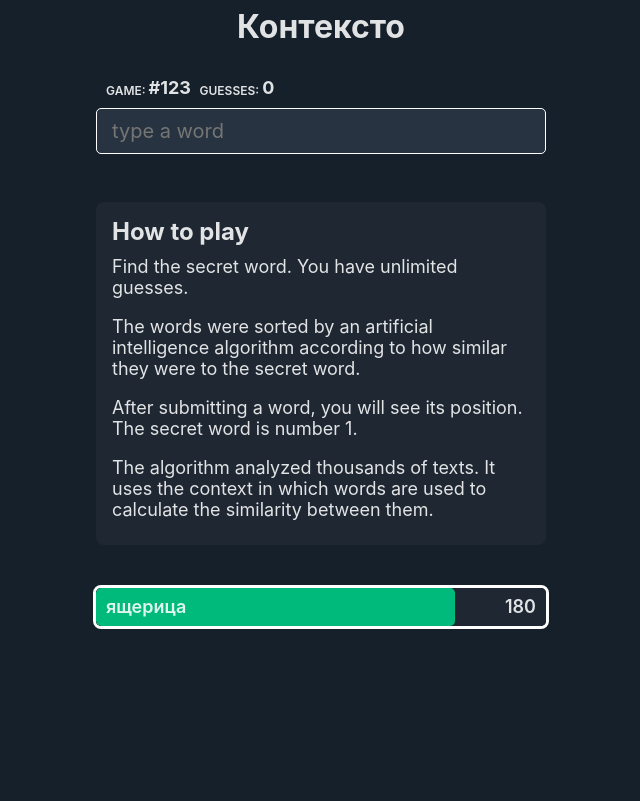
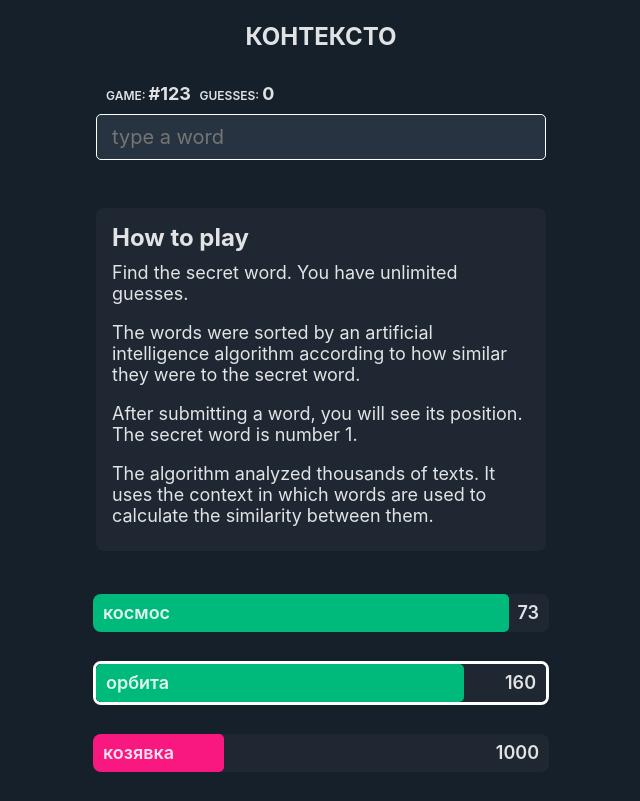
Before and after one commit to n0sebleeded/contexto-ru-fullstack, a React (Vite) app: page / in a window 1280 px wide. Shown: the whole page, without its empty margins (319-959 px from the left). Built offline with nearby package versions, Linux system fonts and the light colour scheme.

Commit message:
Added example test for words history(WordsHistory comp). Sorting array by value and adding current class for very last added element. Added TODO github action.

```diff
--- a/package.json
+++ b/package.json
@@ -15,7 +15,8 @@
     "@mui/material": "^5.15.15",
     "axios": "^1.6.8",
     "react": "^18.2.0",
-    "react-dom": "^18.2.0"
+    "react-dom": "^18.2.0",
+    "uuid": "^9.0.1"
   },
   "devDependencies": {
     "@types/react": "^18.2.66",
--- a/src/App.tsx
+++ b/src/App.tsx
@@ -2,7 +2,7 @@ import Header from "./components/Header.tsx";
 import './App.css'
 import HowToPlay from "./components/HowToPlay.tsx";
 import WordsForm from "./components/WordsForm.tsx";
-import WordsAns from "./components/WordsAns.tsx";
+import WordsHistory from "./components/WordsHistory.tsx";
 
 function App() {
   return (
@@ -10,7 +10,7 @@ function App() {
         <Header />
         <WordsForm />
         <HowToPlay />
-        <WordsAns />
+        <WordsHistory />
     </>
   )
 }
--- a/src/components/Header.tsx
+++ b/src/components/Header.tsx
@@ -6,7 +6,7 @@ const Header:React.FC = () => {
     return (
         <header className="header">
             <Container>
-                <Typography variant="h1">Контексто</Typography>
+                <Typography variant="h1" sx={{ textTransform: "uppercase", fontSize: "24px" }}>Контексто</Typography>
             </Container>
         </header>
     );
--- a/src/components/WordsAns.tsx
+++ b/src/components/WordsAns.tsx
@@ -2,38 +2,40 @@ import React from 'react';
 import "./components-style/words-ans.css";
 import {Typography} from "@mui/material";
 
-const WordsAns:React.FC = () => {
-    //Axios request --> value
+interface IWordsAnsProps {
+    word: string;
+    value: number;
+}
 
+const WordsAns:React.FC<IWordsAnsProps> = ({word, value}) => {
     enum IColors {
         RED = "#f91880",
         ORANGE = "#ef7d31",
         GREEN = "#00ba7c",
     }
 
-    const val = 180;
-    let width = 0;
+    let width = value;
     let color = IColors.RED;
 
-    if (val > 3500) {
+    if (value > 3500) {
         width = 1;
     } else {
-        width = Math.exp(Math.log(100) - val/800); //important
-        width > 800 ? color = IColors.RED : width > 500 ? color = IColors.ORANGE : color = IColors.GREEN;
+        width = Math.exp(Math.log(100) - value/800); //important
+        value > 800 ? color = IColors.RED : value > 500 ? color = IColors.ORANGE : color = IColors.GREEN;
     }
 
     return (
         <div className="words-ans">
-            <div className="row-wrapper">
+            <div className="row-wrapper" id="wrapper">
                 <div className="outer-bar">
                     <div className='inner-bar' style={{width: `${width}%`, backgroundColor: color}}></div>
                 </div>
                 <div className="row">
                     <Typography variant="h4" sx={{textTransform: 'lowercase', fontSize: "18px"}}>
-                        Ящерица
+                        {word}
                     </Typography>
                     <Typography variant="h4" sx={{textTransform: 'lowercase', fontSize: "18px"}}>
-                        {val}
+                        {value}
                     </Typography>
                 </div>
             </div>
--- /dev/null
+++ b/src/components/WordsHistory.tsx
@@ -0,0 +1,47 @@
+import React, {useEffect} from 'react';
+import WordsAns from "./WordsAns.tsx";
+import { v4 as uuidv4 } from 'uuid';
+
+const kvArray = [
+    { key: "козявка", value: 1000 },
+    { key: "орбита", value: 160 },
+    { key: "космос", value: 73 },
+];
+kvArray.sort((a, b) => a.value - b.value);
+const current = { key: "орбита", value: 160 } //Example testing, will be removed;
+
+
+//TODO: implement linked list?
+const WordsHistory:React.FC = () => {
+
+    /*useEffect(() => {
+        Axios request --> value;
+        kvArray += value;
+        kvArray.sort((a, b) => a.value - a.value);
+        last = key;
+    }, [kvArray]);*/
+
+    useEffect(() => {
+        const lastNode = current.key;
+        const elements = document.querySelectorAll("#wrapper"); // Assuming elements have id "wrapper"
+
+        elements.forEach(element => {
+            const textContent = element.textContent;
+            const textWithoutNumbers= textContent ? textContent.replace(/\d+/g, '') : "";
+
+            if (textWithoutNumbers == lastNode) {
+                element.classList.add("current");
+            }
+        });
+    }, []);
+
+    return (
+        <>
+            {kvArray.map(({key, value}) => (
+                <WordsAns key={uuidv4()} word={key} value={value} />
+            ))}
+        </>
+    );
+};
+
+export default WordsHistory;
--- a/src/components/components-style/header.css
+++ b/src/components/components-style/header.css
@@ -1,3 +1,4 @@
 .header {
     margin-bottom: 1em;
+    padding-top: 15px;
 }
--- a/src/components/components-style/words-ans.css
+++ b/src/components/components-style/words-ans.css
@@ -8,12 +8,15 @@
 }
 
 .row-wrapper {
-    border: 3px solid #fff;
     font-weight: 800;
     border-radius: 8px;
     margin: 0 -3px;
     overflow: hidden;
     position: relative;
+}
+
+.current {
+    border: 3px solid #fff;
 }
 
 .outer-bar {
```
Also changed, not shown: 1 other file (tests, documents, lock files or other folders).
